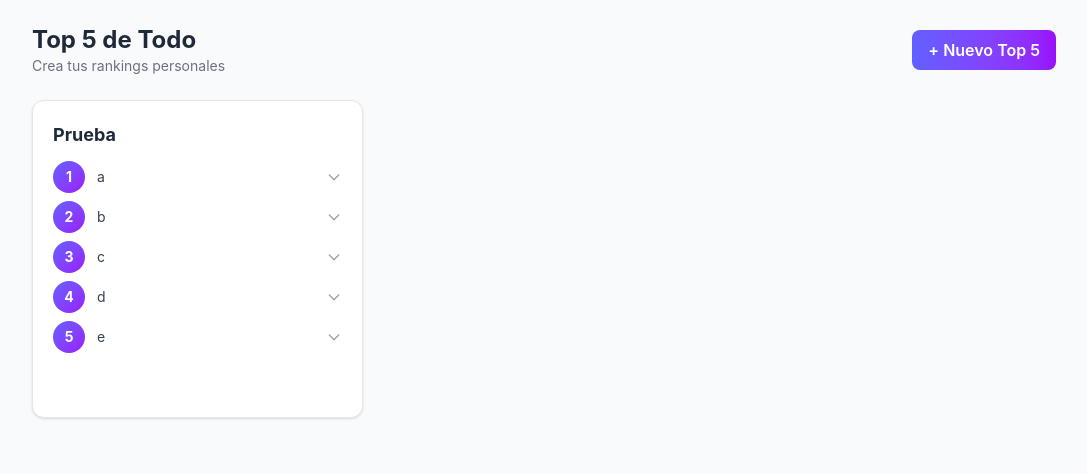
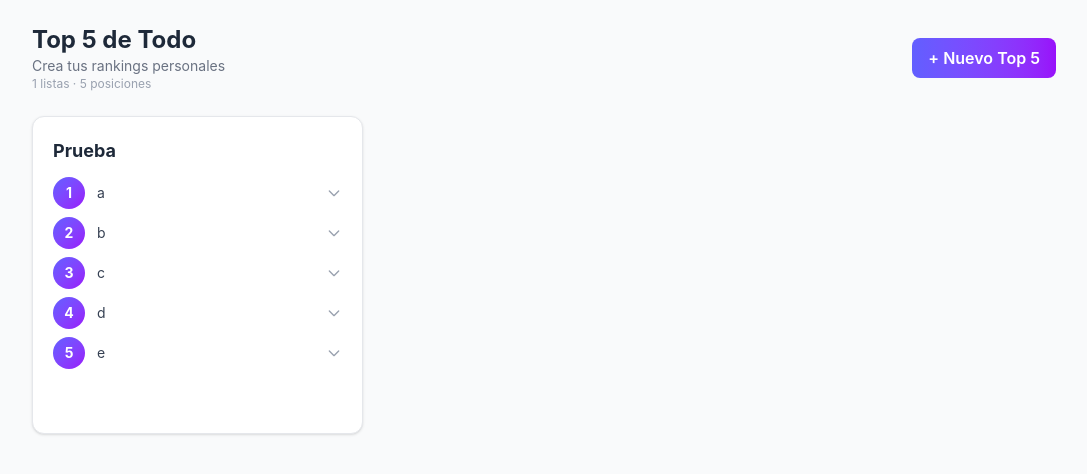
Before and after one commit to santy2911/Top-5-de-Todo, a React (Vite) app: page / in a window 1280 px wide. Shown: the top 474 px of the page, without its empty margins (96-1183 px from the left). Built offline with nearby package versions, Linux system fonts and the light colour scheme.

Commit message:
7 Estado y hooks de React

```diff
--- a/src/App.tsx
+++ b/src/App.tsx
@@ -1,7 +1,8 @@
-import { useState } from "react";
+import { useMemo, useCallback } from "react";
 import type { TopLista } from "./types";
 import TopCardGrid from "./components/TopCardGrid";
 import EmptyState from "./components/EmptyState";
+import { useLocalStorage } from "./hooks/useLocalStorage";
 
 const LISTAS_PRUEBA: TopLista[] = [
   {
@@ -18,21 +19,24 @@ const LISTAS_PRUEBA: TopLista[] = [
   },
 ];
 
+export default function App() {
+  const [listas, setListas] = useLocalStorage<TopLista[]>("listas", LISTAS_PRUEBA);
 
-export default function App() {
-  const [listas, setListas] = useState<TopLista[]>(LISTAS_PRUEBA);
+  const totalPosiciones = useMemo(() => {
+    return listas.reduce((acc, lista) => acc + lista.posiciones.length, 0);
+  }, [listas]);
 
-  const handleEliminar = (id: string) => {
-    setListas(listas.filter((l) => l.id !== id));
-  };
+  const handleEliminar = useCallback((id: string) => {
+    setListas((prev) => prev.filter((l) => l.id !== id));
+  }, [setListas]);
 
-  const handleEditar = (lista: TopLista) => {
+  const handleEditar = useCallback((lista: TopLista) => {
     console.log("Editar:", lista);
-  };
+  }, []);
 
-  const handleCopiar = (lista: TopLista) => {
+  const handleCopiar = useCallback((lista: TopLista) => {
     console.log("Copiar:", lista);
-  };
+  }, []);
 
   return (
     <div className="min-h-screen bg-gray-50 dark:bg-gray-900 p-6">
@@ -46,12 +50,14 @@ export default function App() {
             <p className="text-sm text-gray-500 dark:text-gray-400">
               Crea tus rankings personales
             </p>
+            <p className="text-xs text-gray-400 dark:text-gray-500">
+              {listas.length} listas · {totalPosiciones} posiciones
+            </p>
           </div>
           <button className="px-4 py-2 rounded-lg bg-gradient-to-r from-indigo-500 to-purple-600 text-white font-semibold hover:opacity-90 transition-opacity cursor-pointer">
             + Nuevo Top 5
           </button>
         </header>
-
 
         {listas.length === 0 ? (
           <EmptyState onCrear={() => console.log("Crear lista")} />
--- /dev/null
+++ b/src/hooks/useLocalStorage.ts
@@ -0,0 +1,22 @@
+import { useState, useEffect } from "react";
+
+export function useLocalStorage<T>(key: string, valorInicial: T) {
+  const [valor, setValor] = useState<T>(() => {
+    try {
+      const guardado = localStorage.getItem(key);
+      return guardado ? JSON.parse(guardado) : valorInicial;
+    } catch {
+      return valorInicial;
+    }
+  });
+
+  useEffect(() => {
+    try {
+      localStorage.setItem(key, JSON.stringify(valor));
+    } catch {
+      console.warn("Error guardando en localStorage");
+    }
+  }, [key, valor]);
+
+  return [valor, setValor] as const;
+}
```
Also changed, not shown: 1 other file (tests, documents, lock files or other folders).
